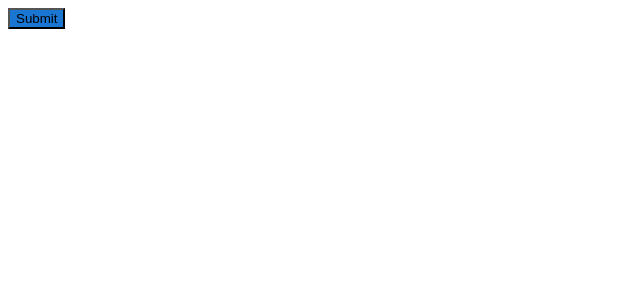
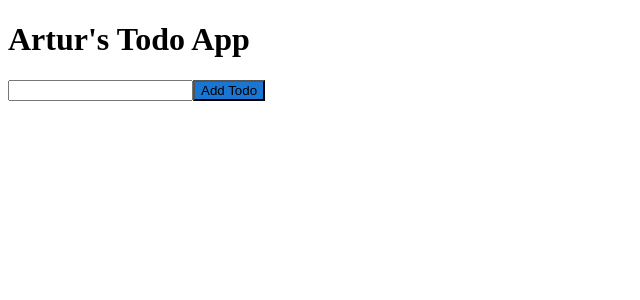
Before and after one commit to rinatsharifullin/Planning-App, a React (Create React App) app: page / in a window 1280 px wide. Shown: the top 300 px of the page, without its empty margins (0-640 px from the left). Built offline with nearby package versions, Linux system fonts and the light colour scheme.

Commit message:
added create Todo to existing project, removed some files

```diff
--- a/src/App.js
+++ b/src/App.js
@@ -1,13 +1,22 @@
-import React from 'react';
-import Button from './components/Button';
+import React, { useState } from 'react';
+import CreateTodo from './components/CreateTodo';
 
 function App() {
+
+  const [todos, setTodos] = useState([]);
+
+  const handleAddTodo = (addNewTodo) => {
+    setTodos([...todos, addNewTodo])
+  }
+
   return (
-    <Button
-    btnText='Submit'
-    type='submit'
-    onClick={() => console.log('button was clicked')} />
-
+    <>
+      <h1>Artur's Todo App</h1>
+      <CreateTodo addTodo={handleAddTodo}/>
+      <ul>
+        {todos.map((todo) => <li>{todo}</li>)}
+      </ul>
+    </>
   );
 }
 
--- a/src/components/Button.jsx
+++ b/src/components/Button.jsx
@@ -2,7 +2,7 @@ import React from 'react';
 
 const Button = ( {btnText, type, onClick} ) =>{
   return(
-    <button style={{backgroundColor: btnText === "Submit" ? "#1976d2" : "#dc004e"}}
+    <button style={{backgroundColor: btnText === "Add Todo" ? "#1976d2" : "#dc004e"}}
       type={type}
       onClick={onClick}>
       {btnText}
--- /dev/null
+++ b/src/components/CreateTodo.jsx
@@ -0,0 +1,29 @@
+import React, { useState } from 'react';
+import Button from './Button';
+
+const CreateTodo = ( {addTodo} ) => {
+
+    const [addNewTodo, setAddNewTodo] = useState('');
+
+    const handleSubmit = (event) =>{
+      event.preventDefault();
+      //const userInput = addNewTodo;
+      //addTodo({userInput});
+      addTodo(addNewTodo)
+      setAddNewTodo('');
+    }
+
+    const handleChange = (event) =>{
+      setAddNewTodo(event.currentTarget.value);
+    }
+
+    return(
+        <form>
+          <input type ="text" value={addNewTodo} onChange={handleChange} />
+          <Button btnText='Add Todo' type='submit' onClick={handleSubmit}/>
+        </form>
+    )
+
+}
+
+export default CreateTodo;
--- a/src/index.css
+++ /dev/null
@@ -1,13 +0,0 @@
-body {
-  margin: 0;
-  font-family: -apple-system, BlinkMacSystemFont, 'Segoe UI', 'Roboto', 'Oxygen',
-    'Ubuntu', 'Cantarell', 'Fira Sans', 'Droid Sans', 'Helvetica Neue',
-    sans-serif;
-  -webkit-font-smoothing: antialiased;
-  -moz-osx-font-smoothing: grayscale;
-}
-
-code {
-  font-family: source-code-pro, Menlo, Monaco, Consolas, 'Courier New',
-    monospace;
-}
```
Also changed, not shown: src/App.css (deleted, +0 -38 lines), src/logo.svg (deleted).
